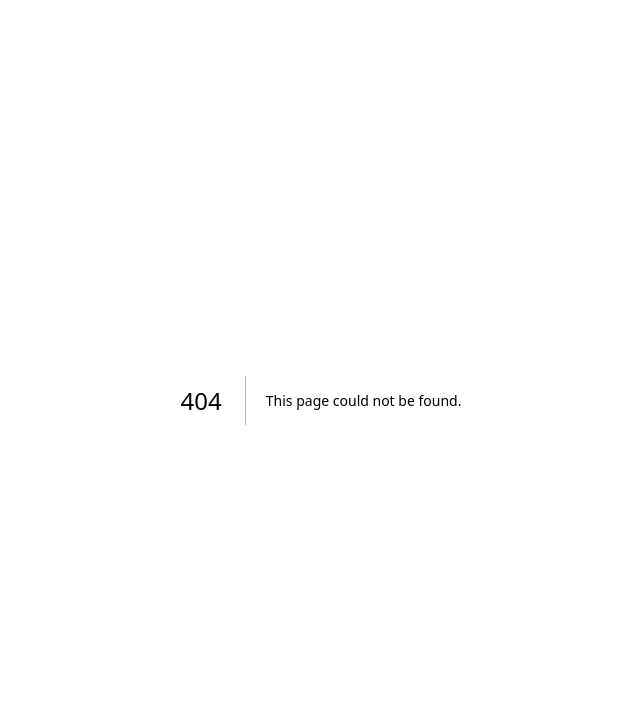
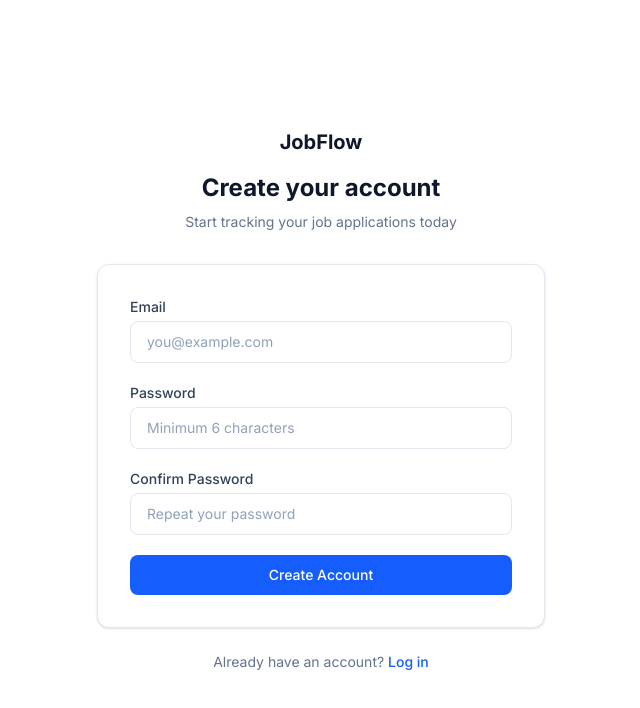
Before and after one commit to JaydenAkpalu/jobflow, a Next.js app: page /signup in a window 1280 px wide. Before the commit this address had no page. Shown: the top 708 px of the page, without its empty margins (319-959 px from the left). Built offline with nearby package versions, Linux system fonts and the light colour scheme; no server answers.

Commit message:
Add signup page with Supabase auth

```diff
--- /dev/null
+++ b/app/(auth)/layout.js
@@ -0,0 +1,9 @@
+export default function AuthLayout({ children }) {
+  return (
+    <div className="min-h-screen bg-white flex items-center justify-center px-6 py-12">
+      <div className="w-full max-w-md">
+        {children}
+      </div>
+    </div>
+  )
+}
--- /dev/null
+++ b/app/(auth)/signup/page.js
@@ -0,0 +1,160 @@
+'use client'
+
+import { useState } from 'react'
+import Link from 'next/link'
+import { createClient } from '@/lib/supabase/client'
+import { useRouter } from 'next/navigation'
+
+export default function SignupPage() {
+  const [email, setEmail] = useState('')
+  const [password, setPassword] = useState('')
+  const [confirmPassword, setConfirmPassword] = useState('')
+  const [error, setError] = useState(null)
+  const [loading, setLoading] = useState(false)
+  const [success, setSuccess] = useState(false)
+
+  const router = useRouter()
+  const supabase = createClient()
+
+  async function handleSubmit(e) {
+    e.preventDefault()
+    setError(null)
+
+    if (password !== confirmPassword) {
+      setError('Passwords do not match')
+      return
+    }
+
+    if (password.length < 6) {
+      setError('Password must be at least 6 characters')
+      return
+    }
+
+    setLoading(true)
+
+    const { error } = await supabase.auth.signUp({
+      email,
+      password,
+    })
+
+    if (error) {
+      setError(error.message)
+      setLoading(false)
+      return
+    }
+
+    setSuccess(true)
+    setLoading(false)
+  }
+
+  if (success) {
+    return (
+      <div className="text-center">
+        <Link href="/" className="text-xl font-bold text-slate-900 hover:text-blue-600 transition-colors">
+          JobFlow
+        </Link>
+        <div className="mt-8 bg-blue-50 border border-blue-200 rounded-lg p-6">
+          <h2 className="text-lg font-semibold text-slate-900 mb-2">Check your email</h2>
+          <p className="text-slate-600 text-sm">
+            We sent a verification link to <strong>{email}</strong>. Click the link to activate your account.
+          </p>
+        </div>
+        <p className="mt-6 text-sm text-slate-500">
+          Already verified?{' '}
+          <Link href="/login" className="text-blue-600 hover:text-blue-700 font-medium">
+            Log in
+          </Link>
+        </p>
+      </div>
+    )
+  }
+
+  return (
+    <div>
+      {/* Logo */}
+      <div className="text-center mb-8">
+        <Link href="/" className="text-xl font-bold text-slate-900 hover:text-blue-600 transition-colors">
+          JobFlow
+        </Link>
+        <h1 className="text-2xl font-bold text-slate-900 mt-4">Create your account</h1>
+        <p className="text-slate-500 text-sm mt-2">Start tracking your job applications today</p>
+      </div>
+
+      {/* Form */}
+      <div className="bg-white border border-slate-200 rounded-xl p-8 shadow-sm">
+        <form onSubmit={handleSubmit} className="space-y-5">
+
+          {/* Error message */}
+          {error && (
+            <div className="bg-red-50 border border-red-200 text-red-700 text-sm rounded-lg px-4 py-3">
+              {error}
+            </div>
+          )}
+
+          {/* Email */}
+          <div>
+            <label className="block text-sm font-medium text-slate-700 mb-1">
+              Email
+            </label>
+            <input
+              type="email"
+              required
+              value={email}
+              onChange={(e) => setEmail(e.target.value)}
+              placeholder="you@example.com"
+              className="w-full px-4 py-2.5 border border-slate-200 rounded-lg text-slate-900 placeholder-slate-400 focus:outline-none focus:ring-2 focus:ring-blue-500 focus:border-transparent text-sm"
+            />
+          </div>
+
+          {/* Password */}
+          <div>
+            <label className="block text-sm font-medium text-slate-700 mb-1">
+              Password
+            </label>
+            <input
+              type="password"
+              required
+              value={password}
+              onChange={(e) => setPassword(e.target.value)}
+              placeholder="Minimum 6 characters"
+              className="w-full px-4 py-2.5 border border-slate-200 rounded-lg text-slate-900 placeholder-slate-400 focus:outline-none focus:ring-2 focus:ring-blue-500 focus:border-transparent text-sm"
+            />
+          </div>
+
+          {/* Confirm Password */}
+          <div>
+            <label className="block text-sm font-medium text-slate-700 mb-1">
+              Confirm Password
+            </label>
+            <input
+              type="password"
+              required
+              value={confirmPassword}
+              onChange={(e) => setConfirmPassword(e.target.value)}
+              placeholder="Repeat your password"
+              className="w-full px-4 py-2.5 border border-slate-200 rounded-lg text-slate-900 placeholder-slate-400 focus:outline-none focus:ring-2 focus:ring-blue-500 focus:border-transparent text-sm"
+            />
+          </div>
+
+          {/* Submit */}
+          <button
+            type="submit"
+            disabled={loading}
+            className="w-full bg-blue-600 text-white py-2.5 rounded-lg font-medium hover:bg-blue-700 transition-colors disabled:opacity-50 disabled:cursor-not-allowed text-sm"
+          >
+            {loading ? 'Creating account...' : 'Create Account'}
+          </button>
+
+        </form>
+      </div>
+
+      {/* Login link */}
+      <p className="text-center text-sm text-slate-500 mt-6">
+        Already have an account?{' '}
+        <Link href="/login" className="text-blue-600 hover:text-blue-700 font-medium">
+          Log in
+        </Link>
+      </p>
+    </div>
+  )
+}
--- a/app/page.js
+++ b/app/page.js
@@ -2,17 +2,23 @@ import Link from 'next/link'
 
 export default function Home() {
   return (
-    <div style={{ minHeight: '100vh', display: 'flex', flexDirection: 'column', backgroundColor: '#ffffff', color: '#0f172a' }}>
+    <div className="min-h-screen flex flex-col bg-white text-slate-900">
 
       {/* Navbar */}
-      <nav style={{ borderBottom: '1px solid #e2e8f0', padding: '16px 24px' }}>
-        <div style={{ maxWidth: '1152px', margin: '0 auto', display: 'flex', alignItems: 'center', justifyContent: 'space-between' }}>
-          <span style={{ fontSize: '20px', fontWeight: '700', color: '#0f172a' }}>JobFlow</span>
-          <div style={{ display: 'flex', alignItems: 'center', gap: '12px' }}>
-            <Link href="/login" style={{ fontSize: '14px', fontWeight: '500', color: '#64748b', textDecoration: 'none' }}>
+      <nav className="border-b border-slate-200 px-6 py-4">
+        <div className="max-w-6xl mx-auto flex items-center justify-between">
+          <span className="text-xl font-bold text-slate-900">JobFlow</span>
+          <div className="flex items-center gap-3">
+            <Link
+              href="/login"
+              className="text-sm font-medium text-slate-600 hover:text-slate-900 transition-colors"
+            >
               Login
             </Link>
-            <Link href="/signup" style={{ fontSize: '14px', fontWeight: '500', backgroundColor: '#2563eb', color: '#ffffff', padding: '8px 16px', borderRadius: '8px', textDecoration: 'none' }}>
+            <Link
+              href="/signup"
+              className="text-sm font-medium bg-blue-600 text-white px-4 py-2 rounded-lg hover:bg-blue-700 transition-colors"
+            >
               Sign Up
             </Link>
           </div>
@@ -20,23 +26,29 @@ export default function Home() {
       </nav>
 
       {/* Hero */}
-      <main style={{ flex: 1, display: 'flex', alignItems: 'center', justifyContent: 'center', padding: '96px 24px' }}>
-        <div style={{ maxWidth: '768px', margin: '0 auto', textAlign: 'center' }}>
-          <span style={{ display: 'inline-block', fontSize: '14px', fontWeight: '500', color: '#2563eb', backgroundColor: '#eff6ff', padding: '4px 12px', borderRadius: '999px', marginBottom: '24px' }}>
+      <main className="flex-1 flex items-center justify-center px-6 py-24">
+        <div className="max-w-3xl mx-auto text-center">
+          <span className="inline-block text-sm font-medium text-blue-600 bg-blue-50 px-3 py-1 rounded-full mb-6">
             Built for job seekers
           </span>
-          <h1 style={{ fontSize: '48px', fontWeight: '700', color: '#0f172a', lineHeight: '1.2', marginBottom: '24px' }}>
+          <h1 className="text-5xl font-bold text-slate-900 leading-tight mb-6">
             All your job applications.<br />
             One place.
           </h1>
-          <p style={{ fontSize: '20px', color: '#64748b', marginBottom: '40px', maxWidth: '560px', margin: '0 auto 40px' }}>
+          <p className="text-xl text-slate-500 mb-10 max-w-xl mx-auto">
             JobFlow brings all your job applications from LinkedIn, Handshake, Indeed, company websites, and anywhere else you apply — into one central dashboard.
           </p>
-          <div style={{ display: 'flex', alignItems: 'center', justifyContent: 'center', gap: '16px' }}>
-            <Link href="/signup" style={{ backgroundColor: '#2563eb', color: '#ffffff', padding: '12px 32px', borderRadius: '8px', fontWeight: '500', textDecoration: 'none', fontSize: '18px' }}>
+          <div className="flex items-center justify-center gap-4">
+            <Link
+              href="/signup"
+              className="bg-blue-600 text-white px-8 py-3 rounded-lg font-medium hover:bg-blue-700 transition-colors text-lg"
+            >
               Get Started Free
             </Link>
-            <Link href="/login" style={{ color: '#64748b', padding: '12px 32px', borderRadius: '8px', fontWeight: '500', textDecoration: 'none', fontSize: '18px', border: '1px solid #e2e8f0' }}>
+            <Link
+              href="/login"
+              className="text-slate-600 px-8 py-3 rounded-lg font-medium hover:text-slate-900 transition-colors text-lg border border-slate-200 hover:border-slate-300"
+            >
               Log In
             </Link>
           </div>
@@ -44,8 +56,8 @@ export default function Home() {
       </main>
 
       {/* Footer */}
-      <footer style={{ borderTop: '1px solid #e2e8f0', padding: '24px' }}>
-        <div style={{ maxWidth: '1152px', margin: '0 auto', textAlign: 'center', fontSize: '14px', color: '#94a3b8' }}>
+      <footer className="border-t border-slate-200 px-6 py-6">
+        <div className="max-w-6xl mx-auto text-center text-sm text-slate-400">
           © 2026 JobFlow. Built for job seekers.
         </div>
       </footer>
```
